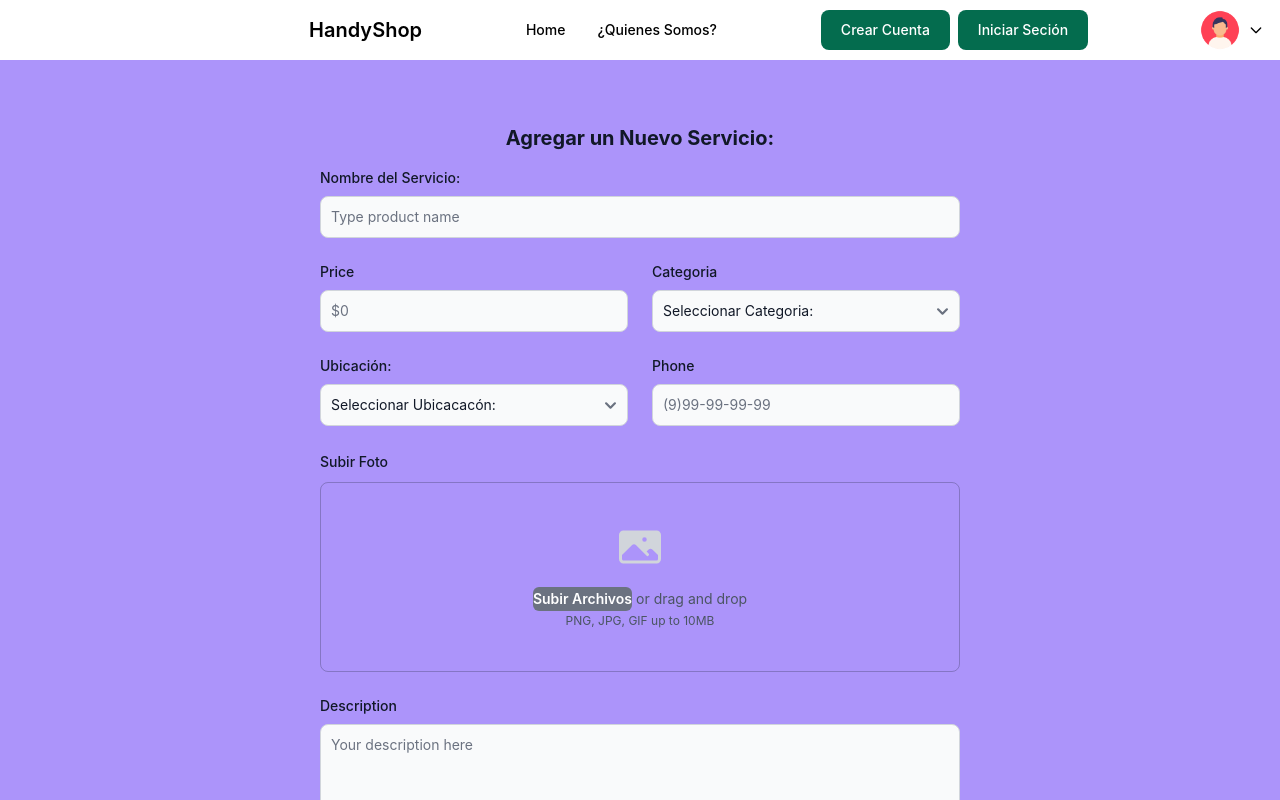
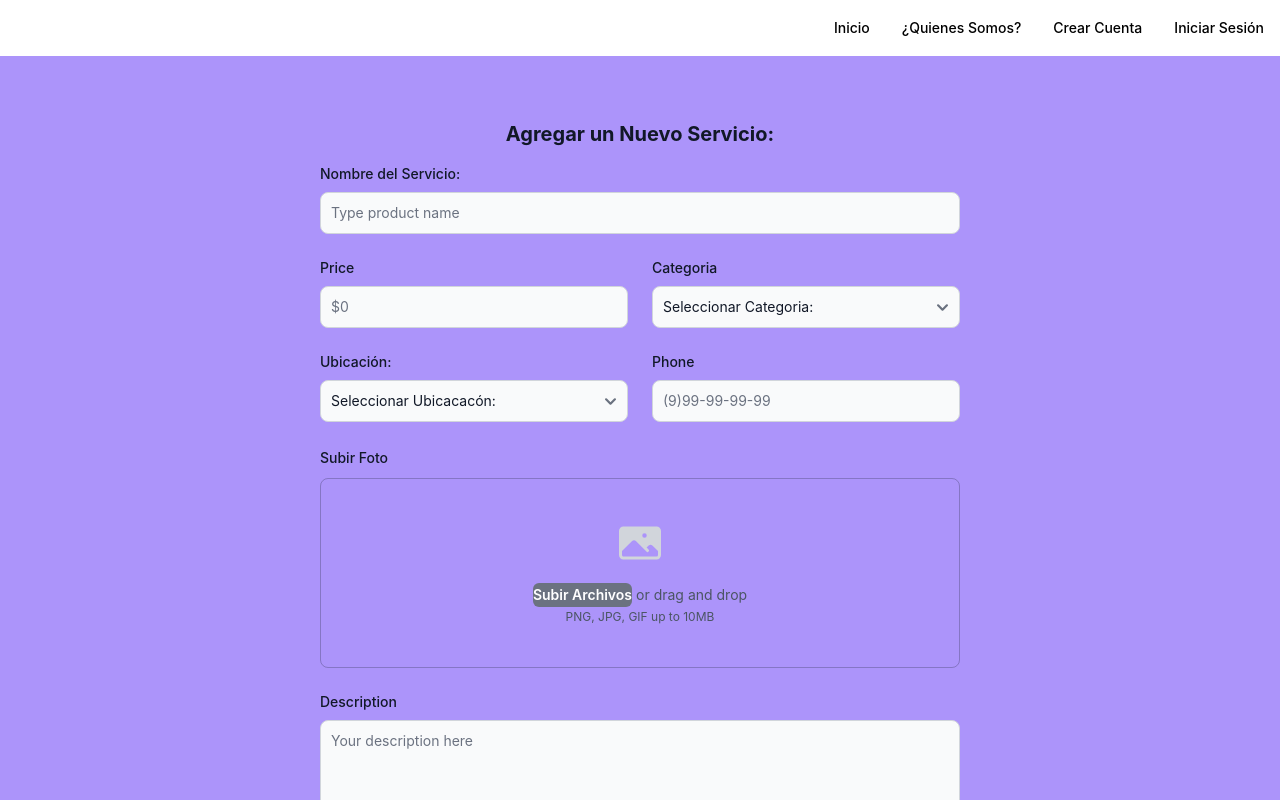
Before and after one commit to dcarvajal99/handyshop, a React (Create React App) app: page /subir-servicios in a window 1280 px wide. Shown: the top 800 px of the page. Built offline with nearby package versions, Linux system fonts and the light colour scheme.

Commit message:
Modificacion del Login

```diff
--- a/src/App.js
+++ b/src/App.js
@@ -6,8 +6,8 @@ import SubirServicios from "./views/SubirServicios";
 import QuienesSomos from "./views/QuienesSomos";
 import { ContextProvider } from "./context/ContextProvider";
 import FooterApp from "./components/footer/Footer";
+import ModelContent from "./components/Modal/ModalContent";
 import RegisterUsers from "./views/RegisterUsers";
-import FormElements from "./components/Users/FormElements";
 
 
 function App() {
@@ -24,7 +24,7 @@ function App() {
           <Route path="/subir-servicios" element={<SubirServicios />} />
           <Route path="/quienes-somos" element={<QuienesSomos />} />
           <Route path="/register-users" element={<RegisterUsers />} />
-          <Route path="/form-elements" element={<FormElements />} />
+          <Route path="/model-content" element={<ModelContent />} />
         </Routes>
         <FooterApp />
       </ContextProvider>
--- /dev/null
+++ b/src/components/Modal/ModalContent.jsx
@@ -0,0 +1,45 @@
+import React from 'react';
+import { Button, Label } from 'flowbite-react';
+
+const ModalContent = ({ email, setEmail, closeModal }) => {
+  return (
+    <div className="Modal-overlay p-5 rounded-lg mx-auto bg-green-600 m-10 relative max-w-sm cursor-pointer">
+      <div className="Modal text-center">
+        <h3 className="text-xl m-5 font-medium text-gray-900 dark:text-white">Iniciar Sección en Nuestra Plataforma</h3>
+        <div>
+          <div className="mb-2 block">
+            <Label htmlFor="email">Your email</Label>
+          </div>
+          <input
+            id="email"
+            type="email"
+            placeholder="name@company.com"
+            value={email}
+            onChange={(e) => setEmail(e.target.value)}
+            required
+          />
+        </div>
+        <div>
+          <div className="mb-2 block">
+            <Label htmlFor="password">Your password</Label>
+          </div>
+          <input id="password" type="password" required />
+        </div>
+        <div className="flex justify-between m-5">
+          <div className="flex items-center gap-2">
+            <input id="remember" type="Checkbox" />
+            <Label htmlFor="remember">Remember me</Label>
+          </div>
+          <a href="/Modal" className="text-gray-900">
+            Contraseña Perdida?
+          </a>
+        </div>
+        <div className="inline-flex items-center m-10">
+          <Button onClick={closeModal}>Log in to your account</Button>
+        </div>
+      </div>
+    </div>
+  );
+};
+
+export default ModalContent;
--- a/src/components/navbar/Navbar.jsx
+++ b/src/components/navbar/Navbar.jsx
@@ -1,11 +1,18 @@
 import React from 'react';
 import { Dropdown, Navbar, Avatar } from 'flowbite-react';
 import { NavLink } from 'react-router-dom';
-import { useContext } from 'react';
+import { useContext, useState } from 'react';
 import Context from '../../context/ContextProvider';
 
 export default function NavbarWithDropdown() {
      const { usuarios } = useContext(Context);
+     const [openModal, setOpenModal] = useState(false);
+
+     const toggleModal = () => {
+     setOpenModal(!openModal);
+      };
+
+     let temporal = undefined;
     /* let usuarios = undefined; */
     return (
         <Navbar fluid rounded >
@@ -16,13 +23,8 @@ export default function NavbarWithDropdown() {
                     src={process.env.PUBLIC_URL + '../img/logo/logo.gif'}
                 />
             </Navbar.Brand>
-            { <NavLink to="/">
-                    <span className="self-center whitespace-nowrap text-xl font-semibold dark:text-white">
-                        HandyShop
-                    </span>
-                </NavLink> }
                     {/* ...otros contenidos de la aplicación... */}
-            {usuarios.nombre?
+            {temporal?
                 <div className="flex md:order-1">
                     <Dropdown inline label={<Avatar alt="User settings" img={process.env.PUBLIC_URL + '../img/navbar/icon-profile.png'} rounded />} >
                         <Dropdown.Header>
@@ -57,31 +59,25 @@ export default function NavbarWithDropdown() {
             <Navbar.Collapse>
                 <NavLink to="/">
                     <p>
-                        Home
+                        Inicio
                     </p>
                 </NavLink>
                 <NavLink to="/quienes-somos">
                     ¿Quienes Somos?
                 </NavLink>
-                    {usuarios.nombre === undefined ?
-                        <NavLink to="/login">
-                            Login
+                    {temporal === undefined ?
+                    <>
+                        <NavLink to="/register-users">
+                        Crear Cuenta
                         </NavLink>
+                        <NavLink to="/model-content">
+                        <p onClick={toggleModal}>Iniciar Sesión</p> {/* Usamos onClick para llamar a toggleModal */}
+                        </NavLink>
+                    </>
                         :
                         <></>
                     }
             </Navbar.Collapse>
-            <div >
-                <NavLink to="/register-users">
-                    <button type="button" class="text-white bg-green-700 font-medium mr-2 rounded-lg text-sm px-5 py-2.5 dark:bg-blue-600">Crear Cuenta</button>
-                </NavLink>
-                <NavLink to="/form-elements">
-                    <button type="button" class="text-white bg-green-700 font-medium mr-2 rounded-lg text-sm px-5 py-2.5 dark:bg-blue-600">Iniciar Seción</button>
-                </NavLink>
-
-            </div>
-
-
-        </Navbar>
+ </Navbar>
     )
 }
--- /dev/null
+++ b/src/views/FormElements.jsx
@@ -0,0 +1,28 @@
+import React, { useState } from 'react';
+import ModalContent from '../components/Modal/ModalContent';
+
+const FormElements = () => {
+  const [openModal, setOpenModal] = useState(false);
+  const [email, setEmail] = useState("");
+
+  const toggleModal = () => {
+    setOpenModal(!openModal);
+  };
+
+  return (
+    <>
+    <span onClick={toggleModal} className="text-white bg-blue-700 hover:bg-blue-800 focus:ring-4 focus:outline-none focus:ring-blue-300 font-medium rounded-lg text-sm px-5 py-2.5 text-center dark:bg-blue-600 dark:hover:bg-blue-700 dark:focus:ring-blue-800 cursor-pointer">
+        MOdal-PrUeba
+      </span>
+      {openModal && (
+        <ModalContent
+          email={email}
+          setEmail={setEmail}
+          closeModal={toggleModal} // Pasa la función toggleModal para cerrar el modal
+        />
+      )}
+    </>
+  );
+};
+
+export default FormElements;
```
Also changed, not shown: src/index.css (line endings or trailing spaces).
